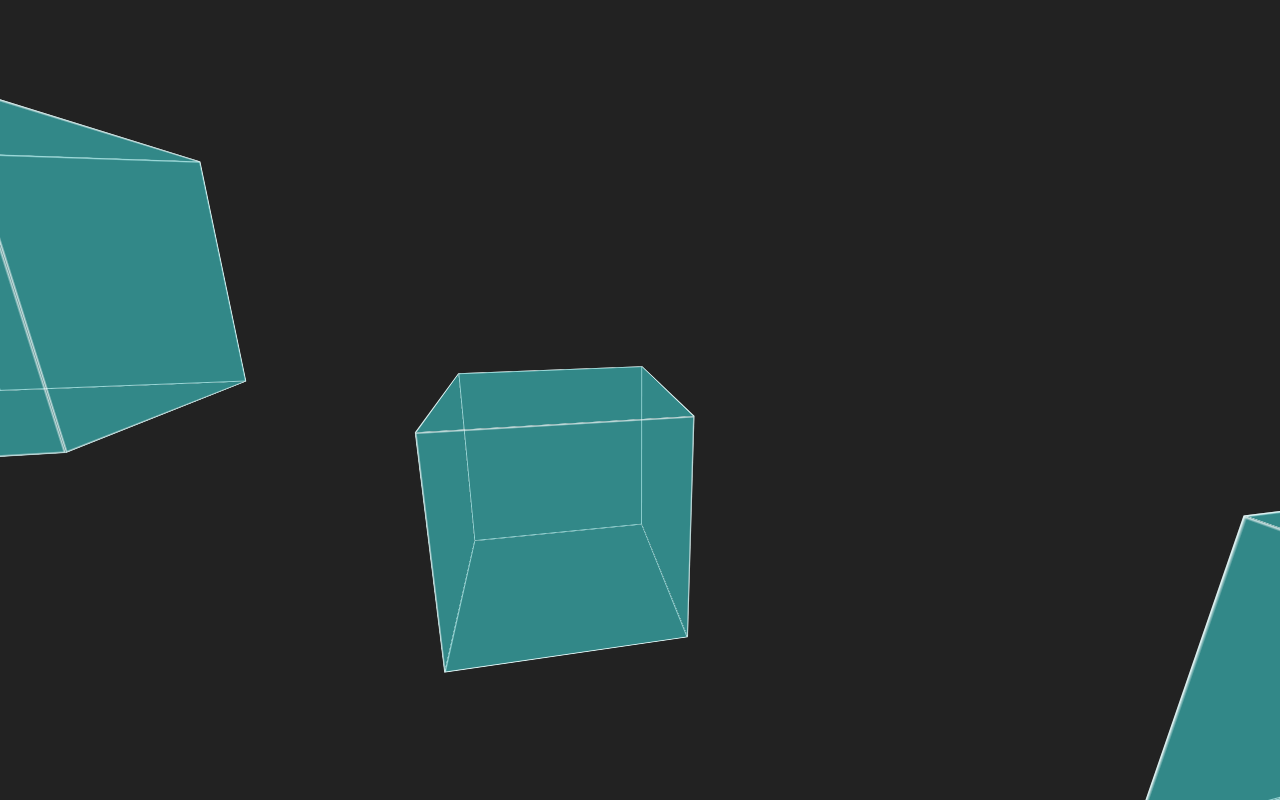
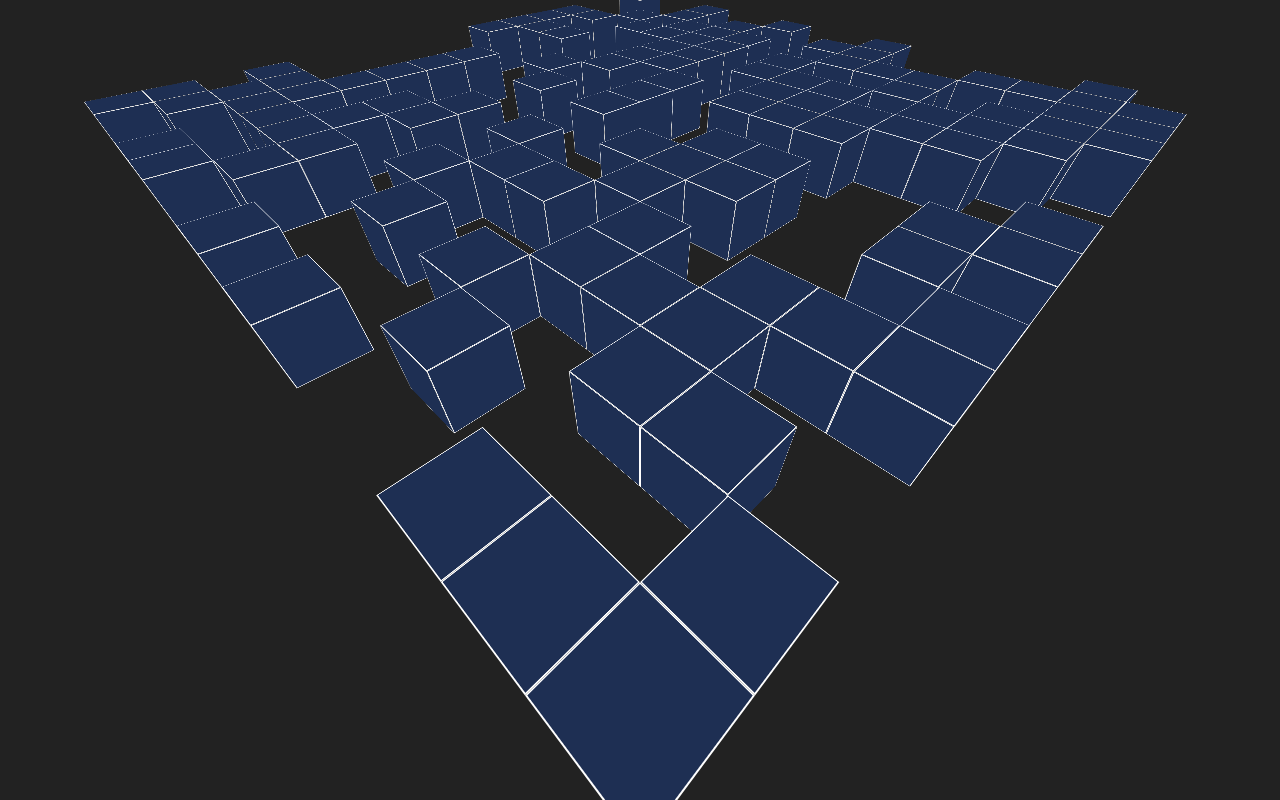
Before and after one commit to Pando58/voxels-css, a website built with Vite: page src/index.html in a window 1280 px wide. Built offline with nearby package versions, Linux system fonts and the light colour scheme.

Commit message:
Basic world block storing, hide not visible block faces, backface visibility

```diff
--- a/src/main.ts
+++ b/src/main.ts
@@ -1,53 +1,29 @@
 import './styles/main.scss'
+import World from './scripts/World'
 
-let x = 0.5;
-let y = 0.5;
-let z = 2.5;
+let x = 0;
+let y = 3.5;
+let z = 0;
 
-let rx = 0;
-let ry = 15;
+let rx = 135;
+let ry = 48;
 
 const scene = document.querySelector<HTMLDivElement>('#scene')!;
 
-function createCube(xx: number, yy: number, zz: number) {
-  const cube = document.createElement('div');
+const world = new World(scene);
 
-  cube.classList.add('cube');
-
-  cube.innerHTML = `
-  <div class="front"></div>
-  <div class="left"></div>
-  <div class="back"></div>
-  <div class="right"></div>
-  <div class="top"></div>
-  <div class="bottom"></div>
-  `;
-
-  cube.style.transform = `
-    translateX(${xx}rem)
-    translateY(${-yy}rem)
-    translateZ(${zz}rem)
-  `;
-
-  scene.appendChild(cube);
-}
-
-createCube(0, 0, 0);
-createCube(2, 0, 2);
-createCube(0, 0, 4);
-createCube(-2, 0, 2);
-
-createCube(1, 1, 0);
-createCube(2, 1, 1);
-
-createCube(-2, 1, 4);
+// world.createBlock(0, 0, 0);
+// world.createBlock(2, 0, 2);
+// world.createBlock(0, 0, 4);
+// world.createBlock(-2, 0, 2);
+// world.createBlock(1, 1, 0);
+// world.createBlock(2, 1, 1);
+// world.createBlock(-2, 1, 4);
 
 setInterval(() => {
-  rx += 0.15;
-
-  x = (Math.cos(rx / 15) * 0.25) + 0.5;
-  y = (Math.sin(rx / 13) * 0.15) + 0.5;
-  z = (Math.sin(rx / 10) * 0.4) + 2.5;
+  // x = (Math.cos(rx / 15) * 0.25) + 0.5;
+  // y = (Math.sin(rx / 13) * 0.15) + 2.5;
+  // z = (Math.sin(rx / 10) * 0.4) + 2.5;
 
   scene.style.transform = `
   rotateX(${-ry}deg)
--- /dev/null
+++ b/src/scripts/Block.ts
@@ -0,0 +1,99 @@
+import World from './World'
+
+export default class Block {
+  private x: number;
+  private y: number;
+  private z: number;
+  private world: World;
+  public id: string = 'solid';
+  public element: HTMLDivElement = document.createElement('div');
+  private faces: {
+    front: HTMLDivElement | null,
+    left: HTMLDivElement | null,
+    right: HTMLDivElement | null,
+    back: HTMLDivElement | null,
+    top: HTMLDivElement | null,
+    bottom: HTMLDivElement | null
+  } = {
+    front: null,
+    left: null,
+    right: null,
+    back: null,
+    top: null,
+    bottom: null
+  };
+  private showFaces = {
+    front: false,
+    left: false,
+    right: false,
+    back: false,
+    top: false,
+    bottom: false
+  };
+
+  private faceDirections = {
+    front: [0, 0, 1],
+    left: [-1, 0, 0],
+    right: [1, 0, 0],
+    back: [0, 0, -1],
+    top: [0, 1, 0],
+    bottom: [0, -1, 0]
+  };
+
+  constructor(x: number, y: number, z: number, world: World) {
+    this.x = x;
+    this.y = y;
+    this.z = z;
+    this.world = world;
+
+    this.initialize();
+  }
+
+  protected initialize(): void {
+    this.element.classList.add('cube');
+
+    this.element.style.transform = `
+      translateX(${this.x}rem)
+      translateY(${-this.y}rem)
+      translateZ(${this.z}rem)
+    `;
+    // this.update();
+  }
+
+  public update(): void {
+    // Check if faces should be rendered
+    for (let key in this.faceDirections) {
+      const f = (this.faceDirections as any)[key];
+      const neighbor = this.world.getBlock(this.x + f[0], this.y + f[1], this.z + f[2]);
+
+      (this.showFaces as any)[key] = true;
+
+      if (neighbor) {
+        if (neighbor.id !== 'air') {
+          (this.showFaces as any)[key] = false;
+        }
+      }
+    }
+
+    // Create face elements
+    Object.keys(this.showFaces).forEach(key => {
+      const showFaces = (this.showFaces as any);
+      const faces = (this.faces as any);
+
+      if (showFaces[key]) {
+        if (faces[key] === null) {
+          faces[key] = document.createElement('div');
+          faces[key].classList.add(key);
+
+          this.element.appendChild(faces[key]);
+        }
+      } else {
+        if (faces[key] !== null) {
+          faces[key].remove();
+        }
+      }
+    });
+
+    // console.log(this.faces);
+  }
+}
--- /dev/null
+++ b/src/scripts/Blocks/Air.ts
@@ -0,0 +1,12 @@
+import Block from '../Block'
+import World from '../World'
+
+export default class Air extends Block {
+  constructor(x: number, y: number, z: number, world: World) {
+    super(x, y, z, world);
+
+    this.id = 'air';
+  }
+
+  initialize(): void {}
+}
--- /dev/null
+++ b/src/scripts/World.ts
@@ -0,0 +1,54 @@
+import Block from './Block'
+import Air from './Blocks/Air'
+
+export default class World {
+  blocks: {[key: number]: {[key: number]: {[key: number]: Block}}} = {};
+  scene: HTMLDivElement;
+
+  constructor(scene: HTMLDivElement) {
+    this.scene = scene;
+
+    for (let i = 0; i < 16; i++) {
+      for (let j = 0; j < 16; j++) {
+        this.createBlock(i, 0, j);
+      }
+    }
+
+    for (let i = 0; i < 16; i++) {
+      for (let j = 0; j < 16; j++) {
+        this.getBlock(i, 0, j).update();
+      }
+    }
+  }
+
+  private createBlock(x: number, y: number, z: number): void {
+    let block;
+
+    if (Math.random() > 0.5) {
+      block = new Block(x, y, z, this);
+    } else {
+      block = new Air(x, y, z, this)
+    }
+
+    if (!Object.keys(this.blocks).find(i => parseInt(i) === x)) {
+      this.blocks[x] = {};
+    }
+
+    if (!Object.keys(this.blocks[x]).find(i => parseInt(i) === y)) {
+      this.blocks[x][y] = {};
+    }
+
+    this.blocks[x][y][z] = block;
+
+    this.scene.appendChild(block.element);
+  }
+
+  public getBlock(x: number, y: number, z: number): any {
+    if (!Object.keys(this.blocks).find(i => parseInt(i) === x)) return null;
+    if (!Object.keys(this.blocks[x]).find(i => parseInt(i) === y)) return null;
+    if (!Object.keys(this.blocks[x][y]).find(i => parseInt(i) === z)) return null;
+    if(!this.blocks[x][y][z]) return null;
+
+    return this.blocks[x][y][z];
+  }
+}
--- a/src/styles/main.scss
+++ b/src/styles/main.scss
@@ -47,8 +47,9 @@ body {
     position: absolute;
     width: 100%;
     height: 100%;
-    background: #4FF4;
-    border: 1px solid #FFFA;
+    backface-visibility: hidden;
+    background: rgb(30, 47, 83);
+    border: 2px solid #FFF;
   }
 
   .front  { transform:                 translateZ(0.5em) }
```
